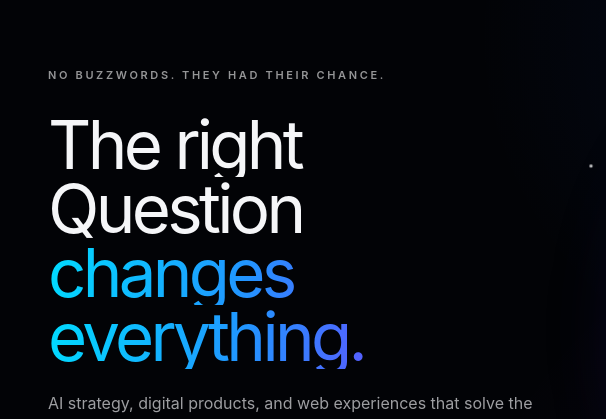
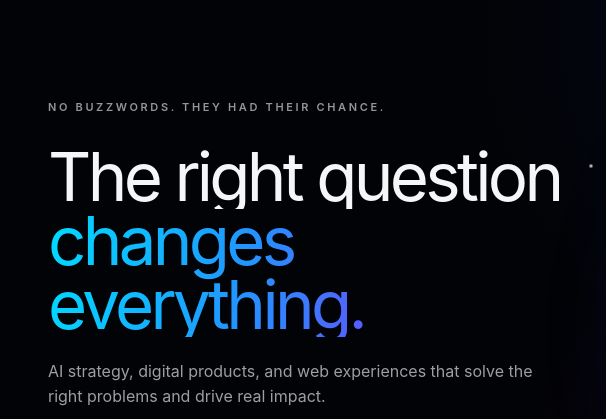
Before and after one commit to strnadvojtech/gq, a plain HTML site: page index.html in a window 1280 px wide. Shown: the part 143-562 px from the top of the page, 0-606 px from the left. Drawn offline with Linux system fonts and the light colour scheme.

Commit message:
index.html

```diff
--- a/index.html
+++ b/index.html
@@ -484,10 +484,8 @@
       <div class="hero__copy">
         <p class="eyebrow reveal">No buzzwords. They had their chance.</p>
         <h1 class="hero__title">
-          <span class="line"><span>The right</span></span>
-          <span class="line"><span>Question</span></span>
-          <span class="line"><span class="gradient-text">changes</span></span>
-          <span class="line"><span class="gradient-text">everything.</span></span>
+          <span class="line"><span>The right question</span></span>
+          <span class="line"><span class="gradient-text">changes everything.</span></span>
         </h1>
         <p class="hero__lead reveal">AI strategy, digital products, and web experiences that solve the right problems and drive real impact.</p>
         <div class="hero__actions reveal">
```
